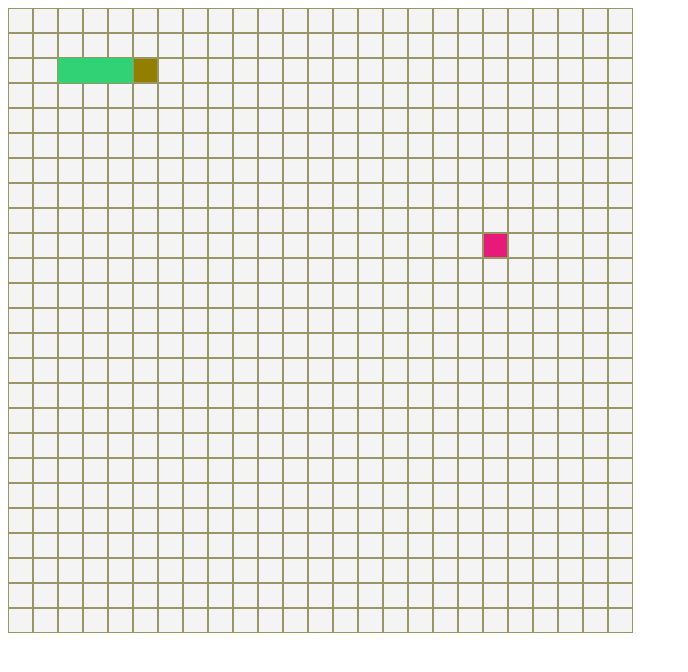
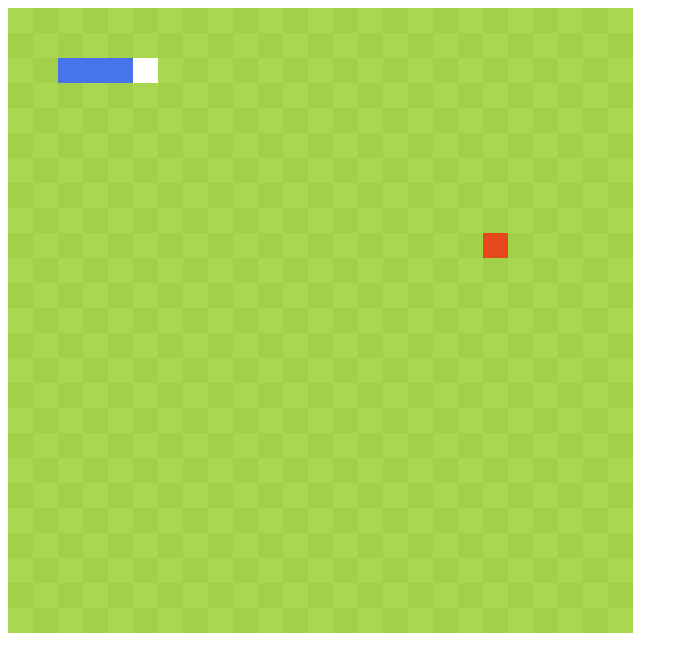
Before and after one commit to CamiloBallen24/snake, a plain HTML site: page index.html in a window 1280 px wide. Shown: the whole page, without its empty margins (0-688 px from the left). Drawn offline with Linux system fonts and the light colour scheme.

Commit message:
Some desing

```diff
--- a/index.html
+++ b/index.html
@@ -4,7 +4,7 @@
     <meta charset="UTF-8">
     <meta http-equiv="X-UA-Compatible" content="IE=edge">
     <meta name="viewport" content="width=device-width, initial-scale=1.0">
-    <title>Document</title>
+    <title>Snake Natis</title>
 
 
 
--- a/index.js
+++ b/index.js
@@ -9,13 +9,13 @@ board = document.getElementById("board")
 
 
 
-for(let i=0; i<num_cells; i++){
-    for(let j=0; j<num_cells; j++){
-        let cell_ij =  document.createElement('div');
-        cell_ij.classList.add("cell");
-        cells.push(cell_ij);
-        board.appendChild(cell_ij);
-    }
+for(let i=0; i<num_cells*num_cells; i++){
+    let cell_i =  document.createElement('div');
+    if (i%2 == 0) cell_i.classList.add("cell-one");
+    if (i%2 == 1) cell_i.classList.add("cell-two");
+    cells.push(cell_i);
+    board.appendChild(cell_i);
+
 }
 
 
@@ -25,7 +25,7 @@ prize = 30
 
 
 
-flag_key_active = true
+flag_key_active =   true
 
 document.addEventListener('keydown', (event) => {
 
@@ -46,7 +46,8 @@ document.addEventListener('keydown', (event) => {
 
 
 function drawnBoard(){
-    cells.forEach(cell => cell.className = "cell");
+    cells_class_types = ["cell-one", "cell-two"]
+    cells.forEach( (cell,index) => cell.className = cells_class_types[index%2]);
     cells[snake[0]].className = "cell-snake-head";
 
     for(let i=1; i< snake.length; i++)
--- a/style.css
+++ b/style.css
@@ -10,29 +10,32 @@
     flex-wrap: wrap;
 }
 
-.cell {
+.cell-one {
     width: 25px;
     height: 25px;
-    background: #F4F4F4;
-    border: 1px solid #999666;
+    background: #aad751;
+}
+
+.cell-two {
+    width: 25px;
+    height: 25px;
+    background: #a2d149;
 }
 
 .cell-snake {
     width: 25px;
     height: 25px;
-    background: #31d276;
+    background: #4774ea;
 }
 
 .cell-snake-head {
     width: 25px;
     height: 25px;
-    background: #927f00;
-    border: 1px solid #999666;
+    background: #ffffff;
 }
 
 .cell-prize {
     width: 25px;
     height: 25px;
-    background: #e71979;
-    border: 1px solid #999666;
+    background: #e7471d;
 }
```
